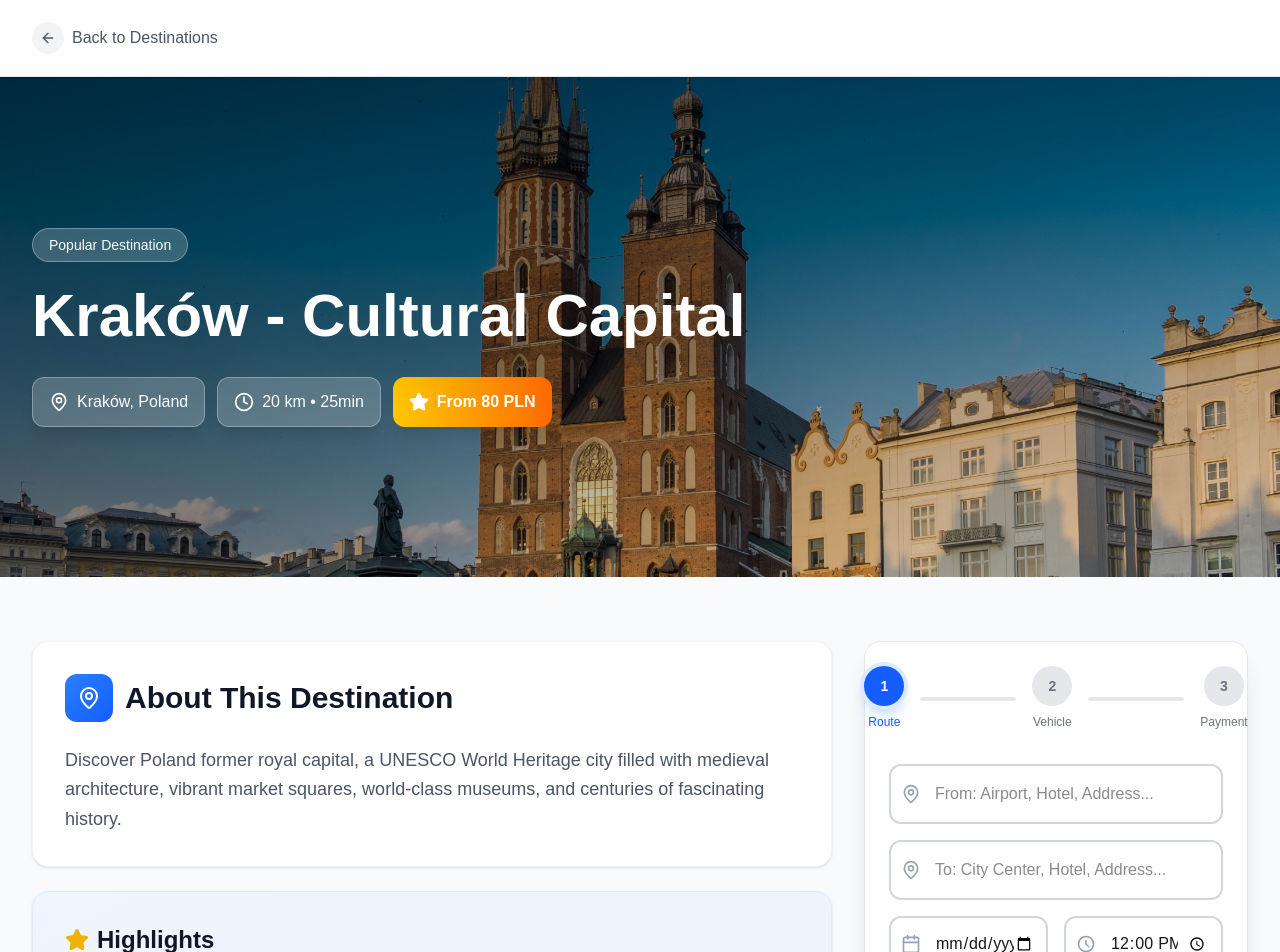
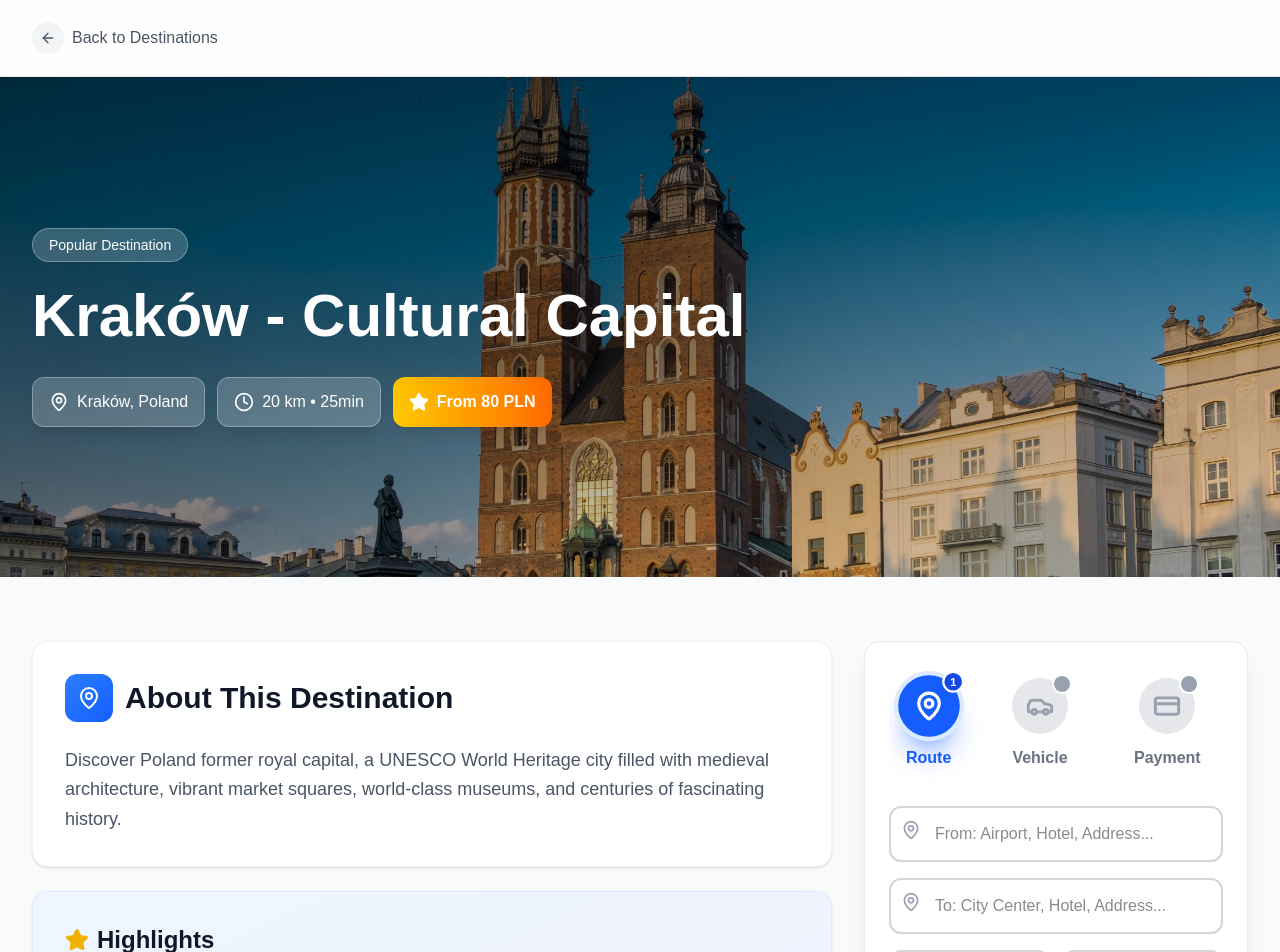
Before and after one commit to wiktorj137/transfery2, a Next.js app: page /book/krakow in a window 1280 px wide. Shown: the top 952 px of the page. Built offline with nearby package versions, Linux system fonts and the light colour scheme; no server answers.

Commit message:
form fixes

```diff
--- a/src/app/page.tsx
+++ b/src/app/page.tsx
@@ -57,8 +57,8 @@ export default function Home() {
             </div>
 
             {/* Right Column - Booking Form */}
-            <div className="lg:pl-8 mb-8 lg:mb-12" id="booking-form">
-              <div className="bg-white rounded-2xl shadow-2xl p-4 sm:p-6 lg:p-8">
+            <div className="lg:pl-8 mb-8 lg:mb-12 w-full" id="booking-form">
+              <div className="bg-white rounded-2xl shadow-2xl p-4 sm:p-6 lg:p-8 overflow-hidden w-full">
                 <TransferBookingForm />
               </div>
             </div>
--- a/src/components/LocationAutocomplete.tsx
+++ b/src/components/LocationAutocomplete.tsx
@@ -272,15 +272,15 @@ export default function LocationAutocomplete({
   };
 
   return (
-    <div className="relative">
+    <div className="relative w-full max-w-full">
       {label && (
         <label className="block text-sm font-medium text-gray-700 mb-2">
           {label}
         </label>
       )}
 
-      <div className="relative">
-        <MapPin className="absolute left-3 top-1/2 -translate-y-1/2 w-5 h-5 text-gray-400 pointer-events-none z-10" />
+      <div className="relative w-full">
+        <MapPin className="absolute left-3 top-3 sm:top-3.5 w-4 h-4 sm:w-5 sm:h-5 text-gray-400 pointer-events-none z-10" />
         <input
           type="text"
           value={value}
@@ -292,21 +292,20 @@ export default function LocationAutocomplete({
             }
           }}
           placeholder={placeholder}
-          className="w-full pl-11 pr-10 py-4 border-2 border-gray-300 rounded-xl focus:ring-2 focus:ring-blue-500 focus:border-blue-500 outline-none transition bg-white"
+          className="w-full pl-9 sm:pl-11 pr-8 sm:pr-10 py-3 sm:py-3.5 border-2 border-gray-300 rounded-xl focus:ring-2 focus:ring-blue-500 focus:border-blue-500 outline-none transition bg-white text-sm sm:text-base"
           style={{
             fontSize: '16px',
             WebkitAppearance: 'none',
-            appearance: 'none',
-            minHeight: '48px'
+            appearance: 'none'
           }}
         />
         {isLoading && (
-          <Loader2 className="absolute right-3 top-1/2 -translate-y-1/2 w-5 h-5 text-blue-600 animate-spin" />
+          <Loader2 className="absolute right-3 top-3 sm:top-3.5 w-4 h-4 sm:w-5 sm:h-5 text-blue-600 animate-spin" />
         )}
       </div>
 
       {showSuggestions && suggestions.length > 0 && (
-        <div className="absolute z-50 w-full mt-2 bg-white border border-gray-200 rounded-lg shadow-lg max-h-60 overflow-y-auto">
+        <div className="absolute z-50 w-full mt-2 bg-white border border-gray-200 rounded-lg shadow-lg max-h-60 overflow-y-auto left-0 right-0">
           {suggestions.map((suggestion) => {
             const addr = formatAddress(suggestion);
             const isCustom = suggestion.isCustom;
@@ -345,18 +344,19 @@ export default function LocationAutocomplete({
               <button
                 key={suggestion.place_id}
                 onClick={() => handleSelectSuggestion(suggestion)}
-                className={`w-full px-4 py-3 text-left hover:bg-blue-50 transition-colors border-b border-gray-100 last:border-0 ${
+                type="button"
+                className={`w-full px-3 sm:px-4 py-2 sm:py-3 text-left hover:bg-blue-50 active:bg-blue-100 transition-colors border-b border-gray-100 last:border-0 ${
                   isCustom ? 'bg-blue-50/50' : ''
                 }`}
               >
-                <div className="flex items-start gap-3">
-                  <IconComponent className={`w-4 h-4 ${iconColor} mt-1 flex-shrink-0`} />
+                <div className="flex items-start gap-2 sm:gap-3">
+                  <IconComponent className={`w-3.5 h-3.5 sm:w-4 sm:h-4 ${iconColor} mt-0.5 sm:mt-1 flex-shrink-0`} />
                   <div className="flex-1 min-w-0">
-                    <p className={`text-sm font-semibold ${isCustom ? 'text-blue-900' : 'text-gray-900'}`}>
+                    <p className={`text-xs sm:text-sm font-semibold truncate ${isCustom ? 'text-blue-900' : 'text-gray-900'}`}>
                       {addr.main}
                     </p>
                     {addr.details && (
-                      <p className="text-xs text-gray-500 mt-0.5">
+                      <p className="text-[10px] sm:text-xs text-gray-500 mt-0.5 truncate">
                         {addr.details}
                       </p>
                     )}
--- a/src/components/booking/BookingStep1Form.tsx
+++ b/src/components/booking/BookingStep1Form.tsx
@@ -17,9 +17,9 @@ export function BookingStep1({ form, onPickupChange, onDropoffChange }: BookingS
   const dropoff = watch('dropoff');
 
   return (
-    <div className="space-y-3 sm:space-y-4">
+    <div className="space-y-3 sm:space-y-4 w-full max-w-full">
       {/* Pickup Location */}
-      <div className="w-full">
+      <div className="w-full max-w-full">
         <LocationAutocomplete
           value={pickup || ''}
           onChange={(value, coords) => {
@@ -30,12 +30,12 @@ export function BookingStep1({ form, onPickupChange, onDropoffChange }: BookingS
           placeholder="From: Airport, Hotel, Address..."
         />
         {errors.pickup && (
-          <p className="text-red-500 text-sm mt-1">{errors.pickup.message}</p>
+          <p className="text-red-500 text-xs sm:text-sm mt-1">{errors.pickup.message}</p>
         )}
       </div>
 
       {/* Dropoff Location */}
-      <div className="w-full">
+      <div className="w-full max-w-full">
         <LocationAutocomplete
           value={dropoff || ''}
           onChange={(value, coords) => {
@@ -46,39 +46,38 @@ export function BookingStep1({ form, onPickupChange, onDropoffChange }: BookingS
           placeholder="To: City Center, Hotel, Address..."
         />
         {errors.dropoff && (
-          <p className="text-red-500 text-sm mt-1">{errors.dropoff.message}</p>
+          <p className="text-red-500 text-xs sm:text-sm mt-1">{errors.dropoff.message}</p>
         )}
       </div>
 
       {/* Date and Time */}
-      <div className="grid grid-cols-2 gap-3 sm:gap-4 w-full">
+      <div className="grid grid-cols-2 gap-2 sm:gap-3 w-full max-w-full">
         <div className="w-full min-w-0">
           <div className="relative w-full">
-            <Calendar className="absolute left-3 top-1/2 -translate-y-1/2 w-5 h-5 text-gray-400 pointer-events-none z-10" />
+            <Calendar className="absolute left-2 sm:left-3 top-3 sm:top-3.5 w-4 h-4 sm:w-5 sm:h-5 text-gray-400 pointer-events-none z-10" />
             <input
               type="date"
               {...register('date', {
                 setValueAs: (value) => (value ? new Date(value + 'T12:00:00') : undefined),
               })}
               min={new Date().toISOString().slice(0, 10)}
-              className="w-full pl-10 sm:pl-11 pr-2 sm:pr-3 py-3 sm:py-3.5 bg-white border-2 border-gray-300 rounded-xl focus:ring-2 focus:ring-blue-500 focus:border-blue-500 outline-none transition"
+              className="w-full pl-8 sm:pl-10 pr-2 py-3 sm:py-3.5 bg-white border-2 border-gray-300 rounded-xl focus:ring-2 focus:ring-blue-500 focus:border-blue-500 outline-none transition text-sm sm:text-base"
               style={{
-                fontSize: '16px',
+                fontSize: '14px',
                 WebkitAppearance: 'none',
-                appearance: 'none',
-                minHeight: '44px',
+                appearance: 'none'
               }}
             />
           </div>
           {errors.date && (
-            <p className="text-red-500 text-xs sm:text-sm mt-1">{errors.date.message}</p>
+            <p className="text-red-500 text-xs mt-1">{errors.date.message}</p>
           )}
         </div>
 
         <div className="w-full min-w-0">
           <div className="relative w-full">
             <svg
-              className="absolute left-3 top-1/2 -translate-y-1/2 w-5 h-5 text-gray-400 pointer-events-none z-10"
+              className="absolute left-2 sm:left-3 top-3 sm:top-3.5 w-4 h-4 sm:w-5 sm:h-5 text-gray-400 pointer-events-none z-10"
               fill="none"
               stroke="currentColor"
               viewBox="0 0 24 24"
@@ -93,12 +92,11 @@ export function BookingStep1({ form, onPickupChange, onDropoffChange }: BookingS
             <input
               type="time"
               defaultValue="12:00"
-              className="w-full pl-10 sm:pl-11 pr-2 sm:pr-3 py-3 sm:py-3.5 bg-white border-2 border-gray-300 rounded-xl focus:ring-2 focus:ring-blue-500 focus:border-blue-500 outline-none transition"
+              className="w-full pl-8 sm:pl-10 pr-2 py-3 sm:py-3.5 bg-white border-2 border-gray-300 rounded-xl focus:ring-2 focus:ring-blue-500 focus:border-blue-500 outline-none transition text-sm sm:text-base"
               style={{
-                fontSize: '16px',
+                fontSize: '14px',
                 WebkitAppearance: 'none',
-                appearance: 'none',
-                minHeight: '44px',
+                appearance: 'none'
               }}
             />
           </div>
@@ -106,17 +104,16 @@ export function BookingStep1({ form, onPickupChange, onDropoffChange }: BookingS
       </div>
 
       {/* Passengers */}
-      <div className="w-full">
+      <div className="w-full max-w-full">
         <div className="relative w-full">
-          <Users className="absolute left-3 top-1/2 -translate-y-1/2 w-5 h-5 text-gray-400 pointer-events-none z-10" />
+          <Users className="absolute left-3 top-3 sm:top-3.5 w-4 h-4 sm:w-5 sm:h-5 text-gray-400 pointer-events-none z-10" />
           <select
             {...register('passengers', { valueAsNumber: true })}
-            className="w-full pl-10 sm:pl-11 pr-8 sm:pr-10 py-3 sm:py-3.5 bg-white border-2 border-gray-300 rounded-xl focus:ring-2 focus:ring-blue-500 focus:border-blue-500 outline-none transition appearance-none cursor-pointer"
+            className="w-full pl-9 sm:pl-11 pr-8 sm:pr-10 py-3 sm:py-3.5 bg-white border-2 border-gray-300 rounded-xl focus:ring-2 focus:ring-blue-500 focus:border-blue-500 outline-none transition appearance-none cursor-pointer text-sm sm:text-base"
             style={{
               fontSize: '16px',
               WebkitAppearance: 'none',
-              appearance: 'none',
-              minHeight: '44px',
+              appearance: 'none'
             }}
           >
             {[1, 2, 3, 4, 5, 6, 7, 8].map((num) => (
@@ -125,8 +122,8 @@ export function BookingStep1({ form, onPickupChange, onDropoffChange }: BookingS
               </option>
             ))}
           </select>
-          <div className="absolute right-2 sm:right-3 top-1/2 -translate-y-1/2 pointer-events-none">
-            <svg className="w-5 h-5 text-gray-400" fill="none" stroke="currentColor" viewBox="0 0 24 24">
+          <div className="absolute right-2 sm:right-3 top-3 sm:top-3.5 pointer-events-none">
+            <svg className="w-4 h-4 sm:w-5 sm:h-5 text-gray-400" fill="none" stroke="currentColor" viewBox="0 0 24 24">
               <path strokeLinecap="round" strokeLinejoin="round" strokeWidth={2} d="M19 9l-7 7-7-7" />
             </svg>
           </div>
--- a/src/components/ui/StepIndicator.tsx
+++ b/src/components/ui/StepIndicator.tsx
@@ -1,12 +1,12 @@
 'use client';
 
 import { memo } from 'react';
-import { Check } from 'lucide-react';
+import { Check, MapPin, Car, CreditCard } from 'lucide-react';
 import { cn } from '@/lib/utils';
 
 /**
  * Step Indicator Component
- * Shows progress through booking steps
+ * Modern, clean design with always visible labels
  */
 
 interface Step {
@@ -20,68 +20,156 @@ interface StepIndicatorProps {
   steps: Step[];
 }
 
+// Icons for each step
+const STEP_ICONS = [MapPin, Car, CreditCard];
+
 export const StepIndicator = memo(function StepIndicator({
   currentStep,
   steps,
 }: StepIndicatorProps) {
   return (
-    <div className="w-full mb-8">
-      <div className="flex items-center justify-center">
+    <div className="w-full mb-6 sm:mb-8 max-w-full pt-3">
+      {/* Mobile: Compact horizontal with labels */}
+      <div className="block sm:hidden">
+        <div className="flex items-start justify-between px-1">
           {steps.map((step, index) => {
             const isCompleted = currentStep > step.number;
             const isCurrent = currentStep === step.number;
             const isLast = index === steps.length - 1;
+            const StepIcon = STEP_ICONS[index] || MapPin;
 
             return (
-            <div key={step.number} className="flex items-center">
-              {/* Step Circle */}
-              <div className="flex flex-col items-center">
+              <div key={step.number} className="flex-1 flex items-start">
+                <div className="flex flex-col items-center w-full">
+                  {/* Circle with icon/number */}
                   <div
                     className={cn(
-                    'w-10 h-10 rounded-full flex items-center justify-center text-sm font-semibold transition-all duration-300',
-                    isCompleted &&
-                      'bg-green-500 text-white shadow-lg shadow-green-500/30',
-                    isCurrent &&
-                      'bg-blue-600 text-white shadow-lg shadow-blue-600/30 ring-4 ring-blue-100',
-                    !isCompleted &&
-                      !isCurrent &&
-                      'bg-gray-200 text-gray-500'
+                      'relative w-10 h-10 rounded-full flex items-center justify-center text-sm font-bold transition-all duration-300 mb-2',
+                      isCompleted && 'bg-green-500 text-white shadow-lg',
+                      isCurrent && 'bg-blue-600 text-white shadow-lg ring-4 ring-blue-100 scale-110',
+                      !isCompleted && !isCurrent && 'bg-gray-200 text-gray-500'
                     )}
                   >
                     {isCompleted ? (
-                    <Check className="w-5 h-5" />
+                      <Check className="w-5 h-5" strokeWidth={3} />
                     ) : (
-                    step.number
+                      <StepIcon className="w-5 h-5" strokeWidth={2.5} />
                     )}
                   </div>
-                <div className="mt-2 text-center hidden sm:block">
+
+                  {/* Label */}
+                  <div className="text-center">
                     <p
                       className={cn(
-                      'text-xs font-medium',
-                      isCurrent ? 'text-blue-600' : 'text-gray-500'
+                        'text-[10px] font-semibold leading-tight',
+                        isCurrent && 'text-blue-600',
+                        isCompleted && 'text-green-600',
+                        !isCompleted && !isCurrent && 'text-gray-400'
                       )}
                     >
                       {step.name}
-                  </p>
-                  <p className="text-xs text-gray-400 mt-0.5">
-                    {step.description}
                     </p>
                   </div>
                 </div>
 
                 {/* Connector Line */}
                 {!isLast && (
+                  <div className="flex items-center pt-5 px-1">
                     <div
                       className={cn(
-                    'w-24 h-1 mx-4 rounded-full transition-all duration-500',
+                        'h-0.5 w-full min-w-[16px] rounded-full transition-all duration-500',
                         isCompleted ? 'bg-green-500' : 'bg-gray-200'
                       )}
                     />
+                  </div>
                 )}
               </div>
             );
           })}
         </div>
       </div>
+
+      {/* Desktop: Larger with descriptions */}
+      <div className="hidden sm:block">
+        <div className="flex items-start justify-center max-w-2xl mx-auto">
+          {steps.map((step, index) => {
+            const isCompleted = currentStep > step.number;
+            const isCurrent = currentStep === step.number;
+            const isLast = index === steps.length - 1;
+            const StepIcon = STEP_ICONS[index] || MapPin;
+
+            return (
+              <div key={step.number} className="flex items-start flex-1">
+                <div className="flex flex-col items-center w-full">
+                  {/* Circle with icon */}
+                  <div
+                    className={cn(
+                      'relative w-12 h-12 lg:w-14 lg:h-14 rounded-full flex items-center justify-center transition-all duration-300 mb-3',
+                      isCompleted && 'bg-green-500 text-white shadow-xl shadow-green-500/30',
+                      isCurrent && 'bg-blue-600 text-white shadow-xl shadow-blue-600/40 ring-4 ring-blue-100 scale-110',
+                      !isCompleted && !isCurrent && 'bg-gray-200 text-gray-400'
+                    )}
+                  >
+                    {isCompleted ? (
+                      <Check className="w-6 h-6 lg:w-7 lg:h-7" strokeWidth={3} />
+                    ) : (
+                      <StepIcon className="w-6 h-6 lg:w-7 lg:h-7" strokeWidth={2.5} />
+                    )}
+
+                    {/* Step number badge */}
+                    <div
+                      className={cn(
+                        'absolute -top-1 -right-1 w-5 h-5 rounded-full flex items-center justify-center text-[10px] font-bold border-2 border-white',
+                        isCompleted && 'bg-green-600',
+                        isCurrent && 'bg-blue-700',
+                        !isCompleted && !isCurrent && 'bg-gray-400'
+                      )}
+                    >
+                      {step.number}
+                    </div>
+                  </div>
+
+                  {/* Label */}
+                  <div className="text-center max-w-[100px]">
+                    <p
+                      className={cn(
+                        'text-sm lg:text-base font-bold mb-1 transition-colors',
+                        isCurrent && 'text-blue-600',
+                        isCompleted && 'text-green-600',
+                        !isCompleted && !isCurrent && 'text-gray-500'
+                      )}
+                    >
+                      {step.name}
+                    </p>
+                    {step.description && (
+                      <p className="text-xs text-gray-400">
+                        {step.description}
+                      </p>
+                    )}
+                  </div>
+                </div>
+
+                {/* Connector Line */}
+                {!isLast && (
+                  <div className="flex items-center pt-6 px-2 lg:px-4 flex-1">
+                    <div
+                      className={cn(
+                        'h-1 w-full rounded-full transition-all duration-500 relative',
+                        isCompleted ? 'bg-green-500' : 'bg-gray-200'
+                      )}
+                    >
+                      {/* Animated gradient effect for completed */}
+                      {isCompleted && (
+                        <div className="absolute inset-0 bg-gradient-to-r from-green-400 to-green-600 rounded-full animate-pulse" />
+                      )}
+                    </div>
+                  </div>
+                )}
+              </div>
+            );
+          })}
+        </div>
+      </div>
+    </div>
   );
 });
```
Also changed, not shown: src/components/TransferBookingForm.tsx (+4 -4 lines). Lines whose indentation alone changed are shown as unchanged.
